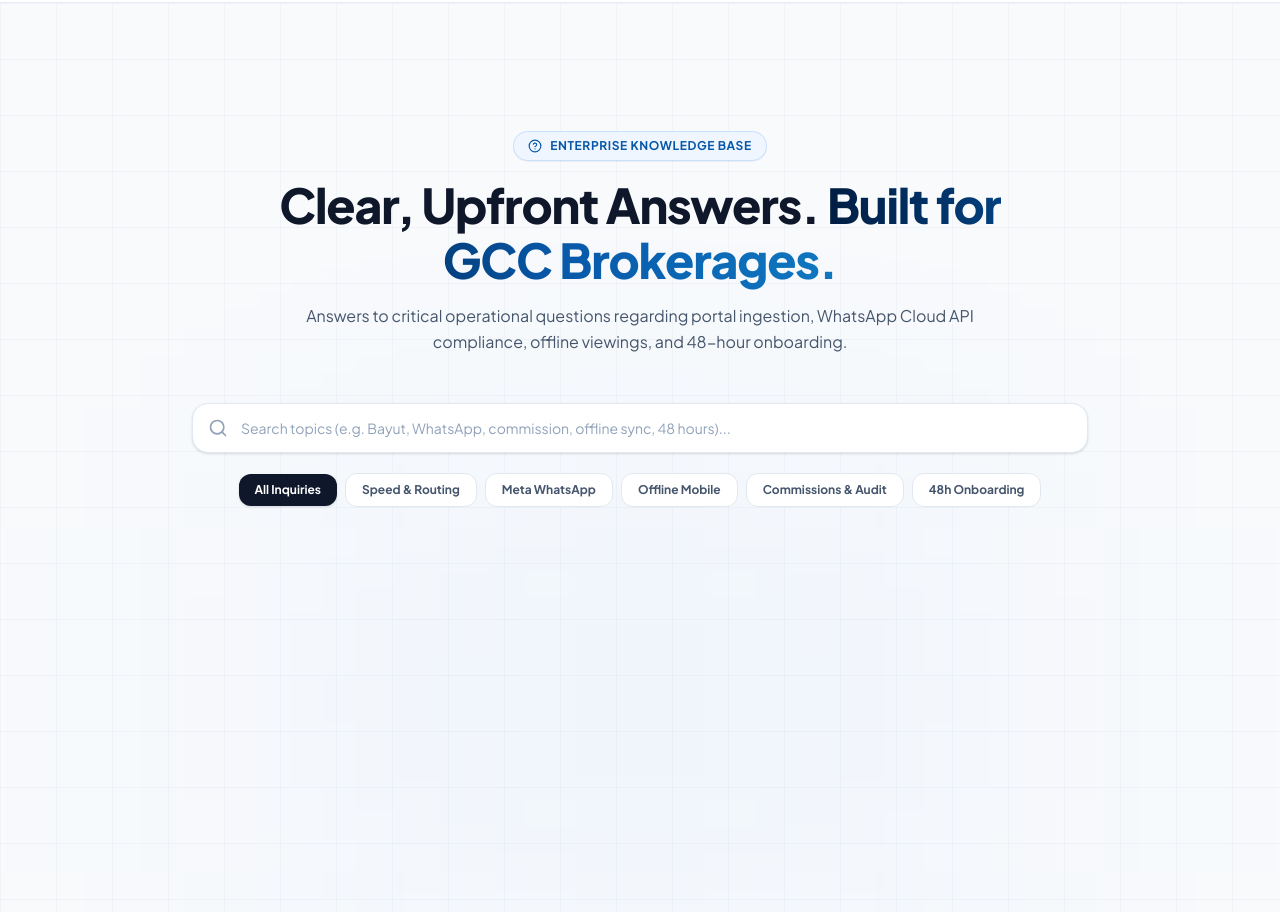
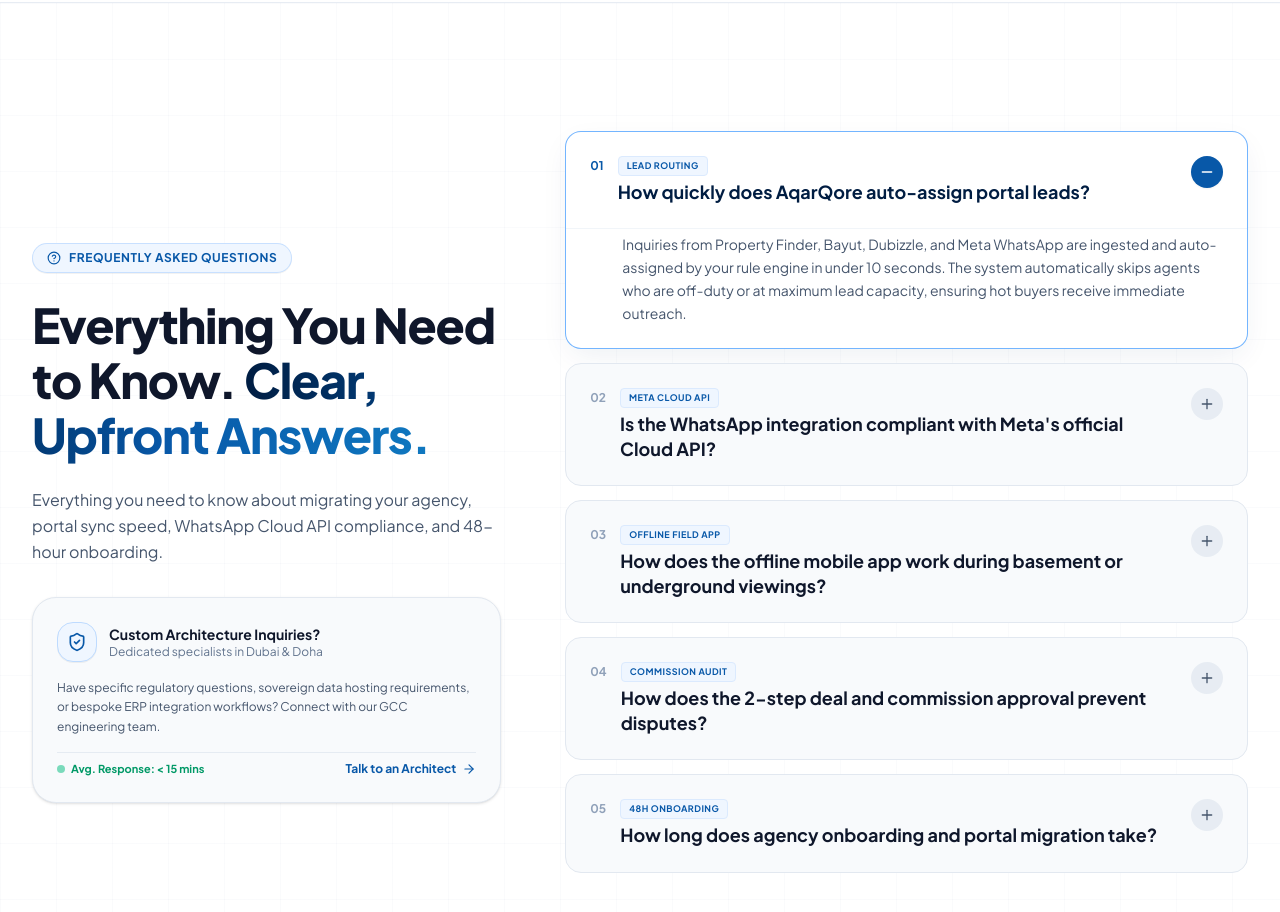
Before and after one commit to mwaqarkt/aqarqore-landing-page, a React (Vite) app: page / in a window 1280 px wide. Shown: the part 11000-11912 px from the top of the page. Built offline with nearby package versions, Linux system fonts and the light colour scheme.

Commit message:
revert: restore clean two-column editorial FAQ layout

```diff
--- a/src/App.jsx
+++ b/src/App.jsx
@@ -317,8 +317,6 @@
   const [mouseOffset, setMouseOffset] = useState({ x: 0, y: 0 });
   const [openFaqIndex, setOpenFaqIndex] = useState(0);
   const [mobileCardIndex, setMobileCardIndex] = useState(0);
-  const [faqCategory, setFaqCategory] = useState('all');
-  const [faqSearch, setFaqSearch] = useState('');
 
   const handleHeroMouseMove = (e) => {
     if (typeof window !== 'undefined' && window.innerWidth < 1024) return;
@@ -2740,99 +2738,104 @@
       </section>
 
       {/* -------------------------------------------------------------------------- */}
-      {/* 8B. FAQ: ENTERPRISE INTERACTIVE KNOWLEDGE CONSOLE                          */}
+      {/* 8B. FAQ: EDITORIAL INTERACTIVE KNOWLEDGE SYSTEM                            */}
       {/* -------------------------------------------------------------------------- */}
-      <section id="faq" className="py-24 sm:py-32 bg-slate-50 text-slate-900 relative border-b border-slate-200/80 overflow-hidden">
+      <section id="faq" className="py-24 sm:py-32 bg-white text-slate-900 relative border-b border-slate-200/80 overflow-hidden">
         {/* Subtle Decorative Technical Micro-Grid */}
-        <div className="absolute inset-0 bg-[linear-gradient(to_right,rgba(0,48,104,0.03)_1px,transparent_1px),linear-gradient(to_bottom,rgba(0,48,104,0.03)_1px,transparent_1px)] bg-[size:3.5rem_3.5rem] pointer-events-none" />
-        <div className="absolute top-1/3 left-1/2 -translate-x-1/2 w-[700px] h-[350px] bg-blue-500/5 blur-[140px] pointer-events-none" />
-
-        <div className="max-w-7xl mx-auto px-4 sm:px-6 lg:px-8 relative z-10 space-y-12">
-
-          {/* Top Centered Section Header */}
-          <div className="text-center max-w-3xl mx-auto space-y-4">
+        <div className="absolute inset-0 bg-[linear-gradient(to_right,rgba(0,48,104,0.02)_1px,transparent_1px),linear-gradient(to_bottom,rgba(0,48,104,0.02)_1px,transparent_1px)] bg-[size:3.5rem_3.5rem] pointer-events-none" />
+
+        <div className="max-w-7xl mx-auto px-4 sm:px-6 lg:px-8 relative z-10">
+          <div className="grid grid-cols-1 lg:grid-cols-12 gap-12 xl:gap-16 items-start">
+
+            {/* ------------------------------------------------------------------ */}
+            {/* LEFT COLUMN: EDITORIAL FAQ HEADER & REGIONAL SUPPORT CARD          */}
+            {/* ------------------------------------------------------------------ */}
+            <motion.div
+              className="lg:col-span-5 lg:sticky lg:top-28 space-y-6"
+              initial={{ opacity: 0, y: 20 }}
+              whileInView={{ opacity: 1, y: 0 }}
+              viewport={{ once: true, amount: 0.3 }}
+              transition={{ duration: 0.6 }}
+            >
+              {/* Eyebrow */}
               <div className="inline-flex items-center gap-2 px-3.5 py-1.5 rounded-full bg-blue-50 border border-blue-200/80 text-[#0858A8] text-xs font-mono font-bold uppercase tracking-wider shadow-2xs">
                 <HelpCircle className="w-3.5 h-3.5 text-[#0858A8]" />
-              <span>ENTERPRISE KNOWLEDGE BASE</span>
-            </div>
-
+                <span>FREQUENTLY ASKED QUESTIONS</span>
+              </div>
+
+              {/* Title */}
               <h2 className="text-3xl sm:text-4xl lg:text-5xl font-black tracking-tight leading-[1.15] text-slate-900">
                 {isRtl ? (
                   'كل ما تحتاج معرفته عن نظام AqarQore'
                 ) : (
                   <>
-                  Clear, Upfront Answers.{' '}
+                    Everything You Need to Know.{' '}
                     <span className="text-transparent bg-clip-text bg-gradient-to-r from-[#001D42] via-[#0858A8] to-[#1078C0]">
-                    Built for GCC Brokerages.
+                      Clear, Upfront Answers.
                     </span>
                   </>
                 )}
               </h2>
 
-            <p className="text-slate-600 text-sm sm:text-base leading-relaxed max-w-2xl mx-auto">
+              {/* Subtitle */}
+              <p className="text-slate-600 text-sm sm:text-base leading-relaxed font-normal">
                 {isRtl ? (
                   'كل ما يتعلق بسرعة ربط البوابات، وتوافق واتساب السحابي، ودقة احتساب العمولات، وجدول بدء التشغيل في وكالتك.'
                 ) : (
-                'Answers to critical operational questions regarding portal ingestion, WhatsApp Cloud API compliance, offline viewings, and 48-hour onboarding.'
+                  'Everything you need to know about migrating your agency, portal sync speed, WhatsApp Cloud API compliance, and 48-hour onboarding.'
                 )}
               </p>
-          </div>
-
-          {/* Search & Category Filter Control Bar */}
-          <div className="max-w-4xl mx-auto space-y-4">
-            {/* Search Input */}
-            <div className="relative">
-              <Search className="w-5 h-5 text-slate-400 absolute left-4 top-1/2 -translate-y-1/2" />
-              <input
-                type="text"
-                value={faqSearch}
-                onChange={(e) => setFaqSearch(e.target.value)}
-                placeholder="Search topics (e.g. Bayut, WhatsApp, commission, offline sync, 48 hours)..."
-                className="w-full pl-12 pr-10 py-3.5 rounded-2xl bg-white border border-slate-200 shadow-sm text-sm text-slate-900 placeholder:text-slate-400 focus:outline-none focus:border-[#0858A8] focus:ring-2 focus:ring-blue-100 transition-all"
-              />
-              {faqSearch && (
-                <button
-                  onClick={() => setFaqSearch('')}
-                  className="absolute right-3.5 top-1/2 -translate-y-1/2 text-slate-400 hover:text-slate-600 p-1"
-                >
-                  <X className="w-4 h-4" />
-                </button>
-              )}
-            </div>
-
-            {/* Category Filter Tabs */}
-            <div className="flex items-center justify-center flex-wrap gap-2 pt-1">
-              {[
-                { id: 'all', label: 'All Inquiries' },
-                { id: 'routing', label: 'Speed & Routing' },
-                { id: 'whatsapp', label: 'Meta WhatsApp' },
-                { id: 'mobile', label: 'Offline Mobile' },
-                { id: 'finance', label: 'Commissions & Audit' },
-                { id: 'onboarding', label: '48h Onboarding' }
-              ].map((tab) => (
-                <button
-                  key={tab.id}
-                  onClick={() => setFaqCategory(tab.id)}
-                  className={`px-4 py-2 rounded-xl text-xs font-bold transition-all cursor-pointer ${
-                    faqCategory === tab.id
-                      ? 'bg-slate-900 text-white shadow-sm'
-                      : 'bg-white text-slate-600 hover:text-slate-900 border border-slate-200 hover:border-slate-300'
-                  }`}
-                >
-                  {tab.label}
-                </button>
-              ))}
-            </div>
-          </div>
-
-          {/* Interactive Knowledge Cards Grid */}
-          <div className="max-w-5xl mx-auto space-y-4">
+
+              {/* Regional Support Assistance Card */}
+              <div className="pt-2">
+                <div className="p-6 rounded-3xl bg-[#F8FAFC] border border-slate-200 shadow-sm space-y-4 hover:border-slate-300 transition-all">
+                  <div className="flex items-center justify-between">
+                    <div className="flex items-center gap-3">
+                      <div className="w-10 h-10 rounded-2xl bg-blue-50 border border-blue-200 text-[#0858A8] flex items-center justify-center shrink-0 shadow-2xs font-bold">
+                        <ShieldCheck className="w-5 h-5" />
+                      </div>
+                      <div>
+                        <div className="text-sm font-bold text-slate-900">Custom Architecture Inquiries?</div>
+                        <div className="text-xs text-slate-500">Dedicated specialists in Dubai &amp; Doha</div>
+                      </div>
+                    </div>
+                  </div>
+
+                  <p className="text-xs text-slate-600 leading-relaxed">
+                    Have specific regulatory questions, sovereign data hosting requirements, or bespoke ERP integration workflows? Connect with our GCC engineering team.
+                  </p>
+
+                  <div className="pt-2 border-t border-slate-200/80 flex items-center justify-between">
+                    <span className="text-[11px] font-mono text-emerald-600 font-bold flex items-center gap-1.5">
+                      <span className="w-2 h-2 rounded-full bg-emerald-500 animate-pulse" />
+                      Avg. Response: &lt; 15 mins
+                    </span>
+                    <a
+                      href={DEMO_CTA_URL}
+                      className="inline-flex items-center gap-1.5 text-xs font-bold text-[#0858A8] hover:text-[#003068] transition-colors"
+                    >
+                      <span>Talk to an Architect</span>
+                      <ArrowRight className="w-3.5 h-3.5" />
+                    </a>
+                  </div>
+                </div>
+              </div>
+            </motion.div>
+
+            {/* ------------------------------------------------------------------ */}
+            {/* RIGHT COLUMN: INTERACTIVE ACCORDION KNOWLEDGE INTERFACE            */}
+            {/* ------------------------------------------------------------------ */}
+            <motion.div
+              className="lg:col-span-7 space-y-3.5"
+              initial="hidden"
+              whileInView="visible"
+              viewport={{ once: true, amount: 0.2 }}
+              variants={staggerContainer}
+            >
               {[
                 {
                   id: '01',
-                category: 'routing',
-                tag: 'SPEED TO LEAD',
-                metric: 'SLA: < 10 SECONDS',
+                  tag: 'LEAD ROUTING',
                   question: isRtl
                     ? 'ما مدى سرعة توزيع العملاء المحتملين من البوابات العقارية؟'
                     : 'How quickly does AqarQore auto-assign portal leads?',
@@ -2842,9 +2845,7 @@
                 },
                 {
                   id: '02',
-                category: 'whatsapp',
                   tag: 'META CLOUD API',
-                metric: 'OFFICIAL META TIER',
                   question: isRtl
                     ? 'هل يتوافق روبوت واتساب مع معايير واجهة Meta الرسمية؟'
                     : "Is the WhatsApp integration compliant with Meta's official Cloud API?",
@@ -2854,9 +2855,7 @@
                 },
                 {
                   id: '03',
-                category: 'mobile',
                   tag: 'OFFLINE FIELD APP',
-                metric: 'SQLITE 5G AUTO-REPLAY',
                   question: isRtl
                     ? 'كيف يعمل تطبيق المعاينات في الأماكن المغلقة ومواقف السيارات؟'
                     : 'How does the offline mobile app work during basement or underground viewings?',
@@ -2866,9 +2865,7 @@
                 },
                 {
                   id: '04',
-                category: 'finance',
                   tag: 'COMMISSION AUDIT',
-                metric: '2-STEP SERVER SIGNOFF',
                   question: isRtl
                     ? 'كيف يمنع نظام اعتماد العمولات على خطوتين النزاعات المالية؟'
                     : 'How does the 2-step deal and commission approval prevent disputes?',
@@ -2878,9 +2875,7 @@
                 },
                 {
                   id: '05',
-                category: 'onboarding',
-                tag: '48H MIGRATION',
-                metric: 'ZERO DOWNTIME GUARANTEE',
+                  tag: '48H ONBOARDING',
                   question: isRtl
                     ? 'كم يستغرق نقل بيانات الوكالة وبدء التشغيل الفعلي؟'
                     : 'How long does agency onboarding and portal migration take?',
@@ -2888,49 +2883,32 @@
                     ? 'تبدأ معظم الوكالات العمل بالكامل خلال أقل من 48 ساعة بمساعدة فريق الدعم الإقليمي في دبي والدوحة لنقل القوائم وتفعيل محركات التوزيع دون انقطاع.'
                     : 'Most GCC brokerages go live in under 48 hours. Our dedicated regional onboarding team in Dubai and Doha helps import your active listings, configure your agent routing rules, and connect your portal webhook pipelines without agency downtime.'
                 }
-            ]
-              .filter((faq) => {
-                const matchesCat = faqCategory === 'all' || faq.category === faqCategory;
-                const matchesSearch = !faqSearch ||
-                  faq.question.toLowerCase().includes(faqSearch.toLowerCase()) ||
-                  faq.answer.toLowerCase().includes(faqSearch.toLowerCase()) ||
-                  faq.tag.toLowerCase().includes(faqSearch.toLowerCase());
-                return matchesCat && matchesSearch;
-              })
-              .map((faq, index) => {
+              ].map((faq, index) => {
                 const isOpen = openFaqIndex === index;
                 return (
                   <motion.div
                     key={faq.id}
-                    layout
-                    initial={{ opacity: 0, y: 15 }}
-                    animate={{ opacity: 1, y: 0 }}
-                    transition={{ duration: 0.3 }}
-                    className={`rounded-3xl transition-all duration-200 border ${
+                    variants={fadeInUp}
+                    className={`rounded-2xl transition-all duration-200 border ${
                       isOpen
-                        ? 'bg-white border-sky-400/80 shadow-md ring-1 ring-sky-200/50'
-                        : 'bg-white hover:bg-slate-50/80 border-slate-200 shadow-2xs hover:border-slate-300'
+                        ? 'bg-white border-blue-400/80 shadow-[0_10px_30px_-5px_rgba(0,48,104,0.08)]'
+                        : 'bg-[#F8FAFC] hover:bg-white border-slate-200 hover:border-slate-300'
                     }`}
                   >
                     <button
                       type="button"
                       onClick={() => setOpenFaqIndex(isOpen ? -1 : index)}
                       aria-expanded={isOpen}
-                      className="w-full p-6 sm:p-7 flex items-start justify-between gap-4 text-left cursor-pointer group"
-                    >
-                      <div className="flex items-start gap-4">
-                        <div className={`w-9 h-9 rounded-xl flex items-center justify-center font-mono font-bold text-xs shrink-0 transition-colors ${
-                          isOpen ? 'bg-[#001D42] text-white' : 'bg-slate-100 text-slate-600 group-hover:bg-blue-50 group-hover:text-[#0858A8]'
-                        }`}>
+                      className="w-full p-5 sm:p-6 flex items-start justify-between gap-4 text-left cursor-pointer group"
+                    >
+                      <div className="flex items-start gap-3.5">
+                        <span className={`text-xs font-mono font-bold mt-0.5 shrink-0 ${isOpen ? 'text-[#0858A8]' : 'text-slate-400'}`}>
                           {faq.id}
-                        </div>
-                        <div className="space-y-1.5">
-                          <div className="flex items-center gap-2">
-                            <span className="text-[9.5px] font-mono font-bold uppercase tracking-wider text-[#0858A8] bg-blue-50 px-2.5 py-0.5 rounded-md border border-blue-100">
+                        </span>
+                        <div>
+                          <div className="flex items-center gap-2 mb-1">
+                            <span className="text-[9px] font-mono font-bold uppercase tracking-wider text-[#0858A8] bg-blue-50 px-2 py-0.5 rounded border border-blue-100">
                               {faq.tag}
-                            </span>
-                            <span className="text-[9.5px] font-mono font-bold uppercase tracking-wider text-emerald-700 bg-emerald-50 px-2 py-0.5 rounded-md border border-emerald-200">
-                              {faq.metric}
                             </span>
                           </div>
                           <h3 className={`text-base sm:text-lg font-bold leading-snug transition-colors ${
@@ -2941,8 +2919,8 @@
                         </div>
                       </div>
 
-                      <div className={`w-9 h-9 rounded-full flex items-center justify-center shrink-0 transition-all ${
-                        isOpen ? 'bg-[#0858A8] text-white shadow-xs' : 'bg-slate-100 text-slate-600 group-hover:bg-blue-100 group-hover:text-[#0858A8]'
+                      <div className={`w-8 h-8 rounded-full flex items-center justify-center shrink-0 transition-all ${
+                        isOpen ? 'bg-[#0858A8] text-white shadow-xs' : 'bg-slate-200/80 text-slate-600 group-hover:bg-blue-100 group-hover:text-[#0858A8]'
                       }`}>
                         {isOpen ? <Minus className="w-4 h-4" /> : <Plus className="w-4 h-4" />}
                       </div>
@@ -2957,8 +2935,8 @@
                           transition={{ duration: 0.28, ease: [0.16, 1, 0.3, 1] }}
                           className="overflow-hidden"
                         >
-                          <div className="px-6 sm:px-7 pb-7 pt-2 pl-16 sm:pl-20 text-sm sm:text-[15px] text-slate-600 leading-relaxed border-t border-slate-100 space-y-3">
-                            <p>{faq.answer}</p>
+                          <div className="px-5 sm:px-6 pb-6 pt-1 pl-12 sm:pl-14 text-sm text-slate-600 leading-relaxed border-t border-slate-100">
+                            {faq.answer}
                           </div>
                         </motion.div>
                       )}
@@ -2966,29 +2944,9 @@
                   </motion.div>
                 );
               })}
-          </div>
-
-          {/* Bottom Specialist Support Strip */}
-          <div className="max-w-4xl mx-auto p-6 sm:p-8 rounded-3xl bg-white border border-slate-200 shadow-sm flex flex-col sm:flex-row items-center justify-between gap-6">
-            <div className="flex items-center gap-4 text-left">
-              <div className="w-12 h-12 rounded-2xl bg-blue-50 border border-blue-200 text-[#0858A8] flex items-center justify-center shrink-0 font-bold">
-                <ShieldCheck className="w-6 h-6" />
-              </div>
-              <div>
-                <div className="text-base font-bold text-slate-900">Have a specific enterprise requirement?</div>
-                <div className="text-xs text-slate-500 mt-0.5">Direct consultation with solution architects in Dubai (DIFC) &amp; Doha</div>
-              </div>
-            </div>
-
-            <a
-              href={DEMO_CTA_URL}
-              className="px-5 py-3 rounded-xl bg-slate-900 hover:bg-slate-800 text-white font-bold text-xs sm:text-sm whitespace-nowrap shadow-sm hover:shadow-md transition-all cursor-pointer flex items-center gap-2 shrink-0"
-            >
-              <span>Book Technical Briefing</span>
-              <ArrowRight className="w-4 h-4" />
-            </a>
-          </div>
-
+            </motion.div>
+
+          </div>
         </div>
       </section>
 
```
Lines whose indentation alone changed are shown as unchanged.
